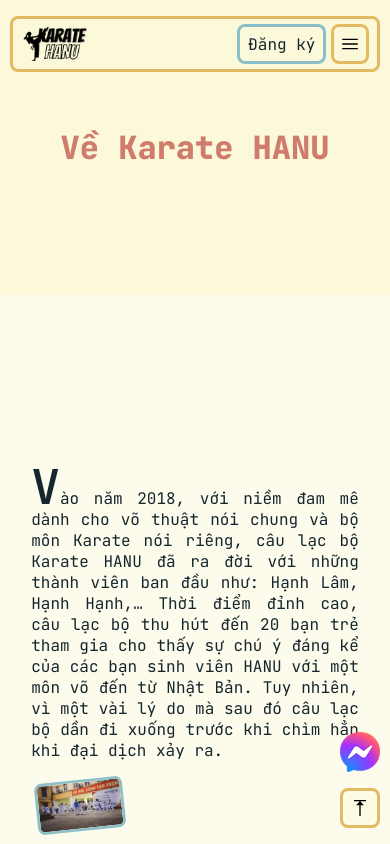
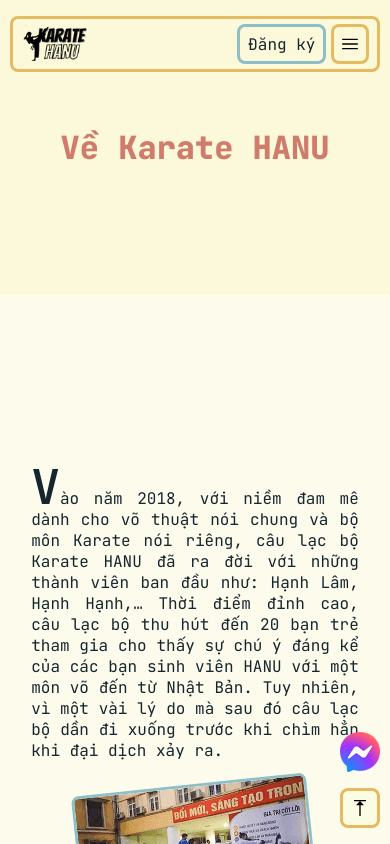
Before and after one commit to xoaicc/karate-hanu-club, a React (Create React App) app: page /page/about in a window 390 px wide. Shown: the top 844 px of the page. Built offline with nearby package versions, Linux system fonts and the light colour scheme; a web font is replaced by a local one.

Commit message:
fix some contents

```diff
--- a/src/components/member/MemberCard/MemberCard.module.css
+++ b/src/components/member/MemberCard/MemberCard.module.css
@@ -3,7 +3,7 @@
 }
 
 .avatar {
-    height: 45%;
+    height: 42%;
     border: 3px solid var(--color-5l-50);
     border-radius: 50%;
 }
--- a/src/sitemap/Root.module.css
+++ b/src/sitemap/Root.module.css
@@ -59,7 +59,6 @@
     bottom: 0;
     left: 0;
     width: 100%;
-    height: 2rem;
     text-align: center;
     font-size: .8rem;
     background-color: var(--color-3l-100);
--- a/src/sitemap/pages/About/About.module.css
+++ b/src/sitemap/pages/About/About.module.css
@@ -82,8 +82,10 @@
     }
 
     .container .section img {
-        margin: 5% auto;
-        width: 100%;
+        max-height: 100%;
+        max-width: 100%;
+        width: 80%;
+        margin: 5% 10%;
     }
 
     .container .section img+p {
@@ -91,6 +93,6 @@
     }
 
     .container .section.end img {
-        width: 100%;
+        width: 80%;
     }
 }
--- a/src/sitemap/pages/Contact/index.js
+++ b/src/sitemap/pages/Contact/index.js
@@ -13,7 +13,7 @@
                         <li>Điện thoại: <br /><span><a href="tel:+84378890297">+84 378 890 297</a></span></li>
                         <li>Hòm thư: <br /><span><a href="mailto:banchunhiem@karatehanu.club">Banchunhiem@karatehanu.club</a></span></li>
                         <li>Fanpage: <br /><span><a href="https://www.facebook.com/karatehanu.club">CLB Karate HANU</a></span></li>
-                        <li>Nhóm Facebook: <br /><span><a href="https://www.facebook.com/groups/karatehanu.club">CLB Karatedo HANU (ĐH Hà Nội)</a></span></li>
+                        <li>Nhóm Facebook: <br /><span><a href="https://www.facebook.com/groups/karatehanu.club">CLB Karate HANU (ĐH Hà Nội)</a></span></li>
                     </ul>
                 </FlatBlock>
             </div>
--- a/src/sitemap/pages/Register/Register.module.css
+++ b/src/sitemap/pages/Register/Register.module.css
@@ -29,23 +29,31 @@
 form div input:not(input[type="radio"]):not(input[type="submit"]),
 form div select {
     display: inline-block;
+    height: 2rem;
     width: 60%;
     border-radius: .5rem;
 }
-form div input + label {
+
+form div input+label {
     margin-left: 2%;
     margin-right: 5%;
 }
+
 form div input[type="radio"] {
     accent-color: var(--color-2l-100);
 }
-form div input[type="submit"] {
+
+form div button {
     margin: 0 auto;
     margin-top: 2rem;
     padding: 5px;
     display: block;
+    height: 2rem;
     width: 50%;
+    border: 3px solid var(--color-2l-100);
     border-radius: .5rem;
+    font-family: inherit;
+    background-color: inherit;
     cursor: pointer;
 }
 
@@ -59,7 +67,7 @@
         width: 90%;
     }
 
-    form div input + label {
+    form div input+label {
         margin-left: 1%;
         margin-right: 4%;
     }
--- a/src/sitemap/pages/Register/index.js
+++ b/src/sitemap/pages/Register/index.js
@@ -10,12 +10,11 @@
     const handleSubmit = e => {
         e.preventDefault();
 
-        emailjs.sendForm('service_karate_hanu', 'template_karate_hanu', form.current, 'kHs6dn52cAEWjm5JU')
+        emailjs.sendForm('service_karate_hanu_2', 'template_karate_hanu', form.current, 'kHs6dn52cAEWjm5JU')
             .then(() => {
                 alert("Chúc mừng bạn đã gửi đơn đăng ký tham gia CLB Karate HANU thành công! Hãy kiểm tra email của bạn.");
                 e.target.reset();
                 Cookies.set("form submission", true);
-                window.location.reload();
             }, () => {
                 alert("Xin lỗi! Có điều gì đó không đúng đã xảy ra. Hãy báo cáo cho chúng mình qua Fanpage hoặc thử lại.");
             });
@@ -76,7 +75,7 @@
                         </div>
                     </div>
                     <div>
-                        <input type="submit" id="submit" disabled={Cookies.get("form submission")} value="Gửi đơn" />
+                        <button type="submit" id="submit" disabled={Cookies.get("form submission")}>Gửi đơn</button>
                     </div>
                 </FlatBlock>
             </form>
```
Also changed, not shown: src/app/App.js (+9 -9 lines).
